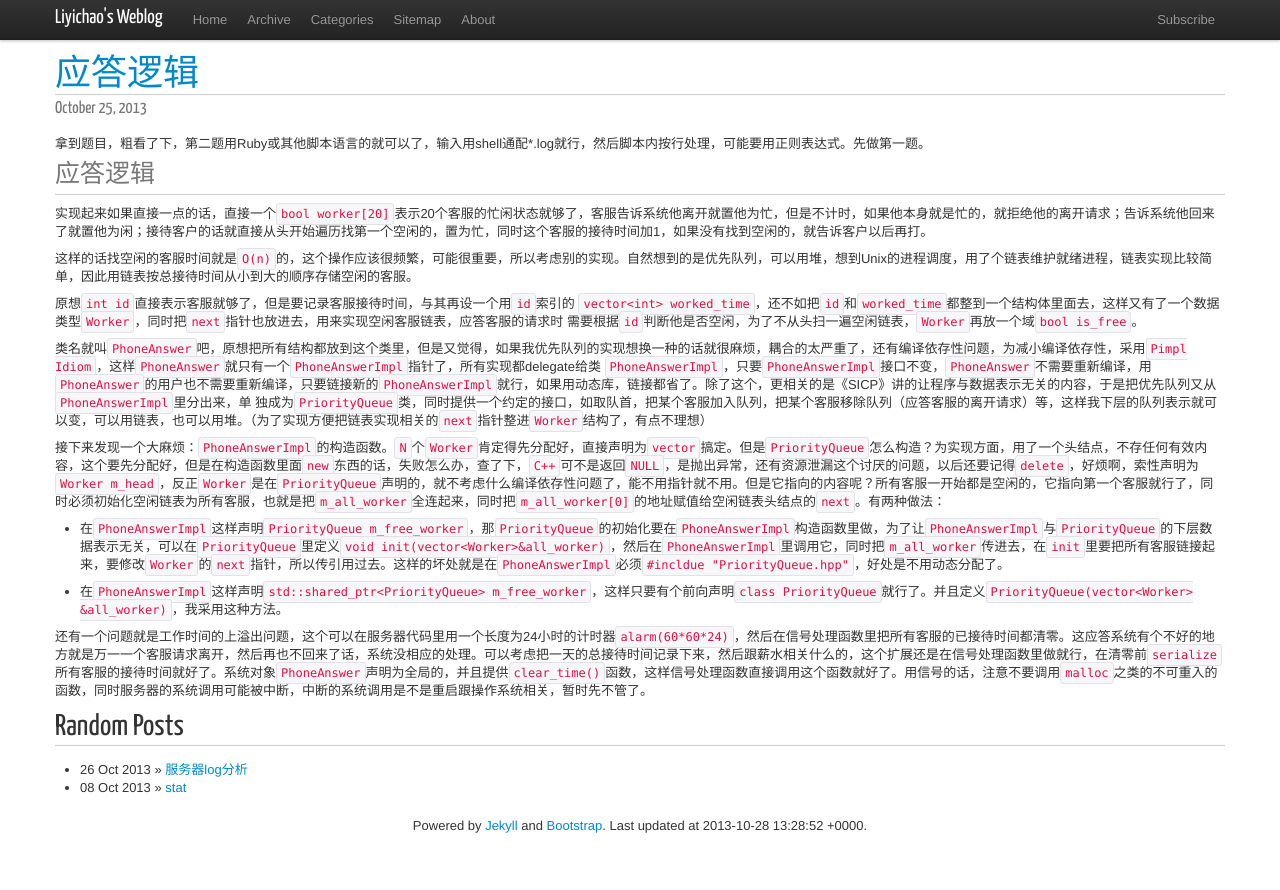
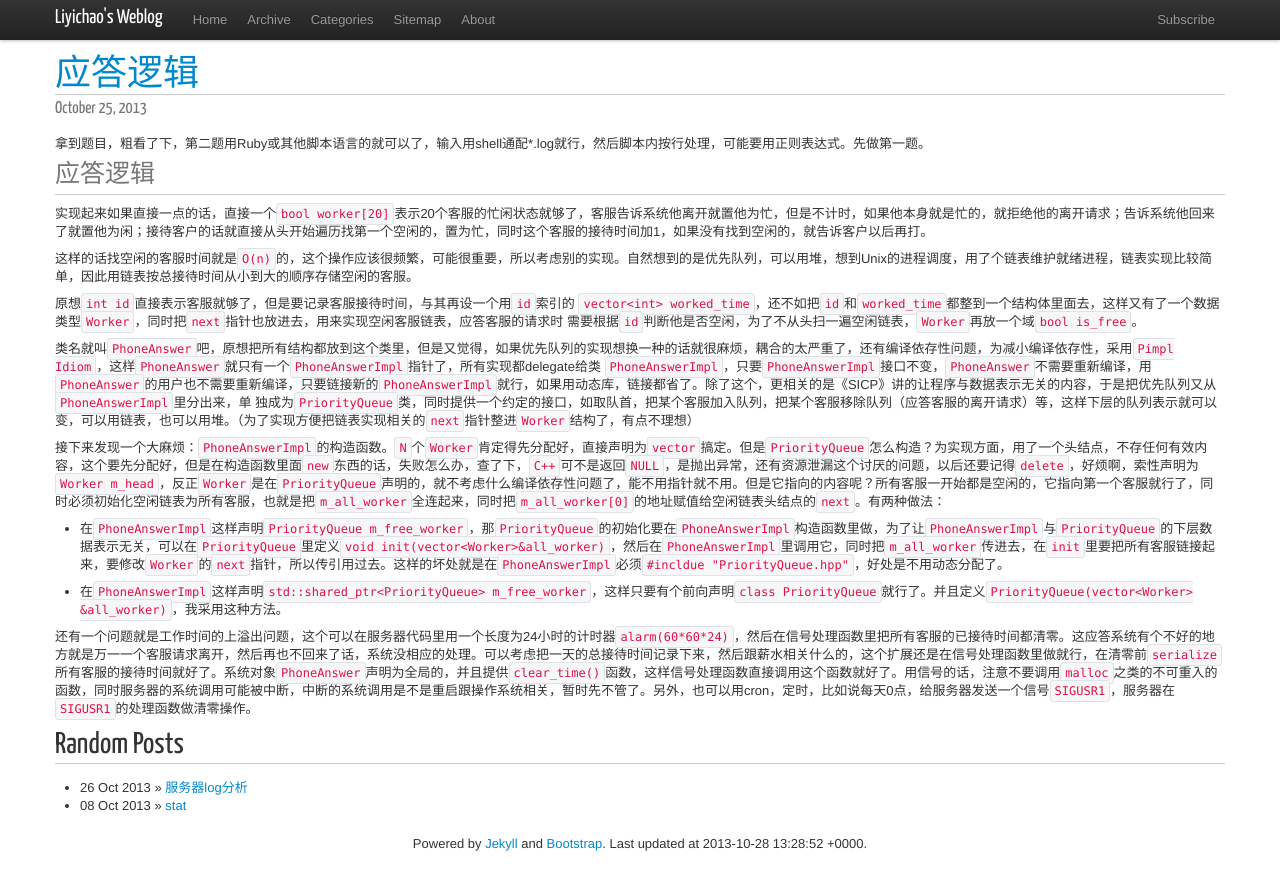
Before and after one commit to liyichao/liyichao.github.io, a Jekyll site: the page built from _posts/2013/2013-10-25-phone-answering-logic.md, in a window 1280 px wide. Shown: the top 890 px of the page. Built offline with Jekyll 4.4.1, drawn with Linux system fonts in a browser that asks for light colours; nearby versions of some CDN libraries; Markdown is read by kramdown in place of the engine named in the settings; comment, search, counter and statistics services are not loaded.

Commit message:
no comment

```diff
--- a/_posts/2013/2013-10-25-phone-answering-logic.md
+++ b/_posts/2013/2013-10-25-phone-answering-logic.md
@@ -15,9 +15,9 @@ tags: []
 worked_time`，还不如把`id`和`worked_time`都整到一个结构体里面去，这样又有了一个数据类型`Worker`，同时把`next`指针也放进去，用来实现空闲客服链表，应答客服的请求时
 需要根据`id`判断他是否空闲，为了不从头扫一遍空闲链表，`Worker`再放一个域`bool is_free`。
 
-类名就叫`PhoneAnswer`吧，原想把所有结构都放到这个类里，但是又觉得，如果我优先队列的实现想换一种的话就很麻烦，耦合的太严重了，还有编译依存性问题，为减小编译依存性，采用`Pimpl Idiom`，这样`PhoneAnswer`就只有一个`PhoneAnswerImpl`指针了，所有实现都delegate给类
+类名就叫`PhoneAnswer`吧，原想把所有结构都放到这个类里，但是又觉得，如果优先队列的实现想换一种的话就很麻烦，耦合的太严重了，还有编译依存性问题，为减小编译依存性，采用`Pimpl Idiom`，这样`PhoneAnswer`就只有一个`PhoneAnswerImpl`指针了，所有实现都delegate给类
 `PhoneAnswerImpl`，只要`PhoneAnswerImpl`接口不变，`PhoneAnswer`不需要重新编译，用`PhoneAnswer`的用户也不需要重新编译，只要链接新的`PhoneAnswerImpl`就行，如果用动态库，链接都省了。除了这个，更相关的是《SICP》讲的让程序与数据表示无关的内容，于是把优先队列又从`PhoneAnswerImpl`里分出来，单
-独成为`PriorityQueue`类，同时提供一个约定的接口，如取队首，把某个客服加入队列，把某个客服移除队列（应答客服的离开请求）等，这样我下层的队列表示就可以变，可以用链表，也可以用堆。（为了实现方便把链表实现相关的`next`指针整进`Worker`结构了，有点不理想）
+独成为`PriorityQueue`类，同时提供一个约定的接口，如取队首，把某个客服加入队列，把某个客服移除队列（应答客服的离开请求）等，这样下层的队列表示就可以变，可以用链表，也可以用堆。（为了实现方便把链表实现相关的`next`指针整进`Worker`结构了，有点不理想）
 
 接下来发现一个大麻烦：`PhoneAnswerImpl`的构造函数。`N`个`Worker`肯定得先分配好，直接声明为`vector`搞定。但是`PriorityQueue`怎么构造？为实现方面，用了一个头结点，不存任何有效内容，这个要先分配好，但是在构造函数里面`new`东西的话，失败怎么办，查了下，`C++`可不是返回`NULL`，是抛出异常，还有资源泄漏这个讨厌的问题，以后还要记得`delete`，好烦啊，索性声明为`Worker m_head`，反正`Worker`是在`PriorityQueue`声明的，就不考虑什么编译依存性问题了，能不用指针就不用。但是它指向的内容呢？所有客服一开始都是空闲的，它指向第一个客服就行了，同时必须初始化空闲链表为所有客服，也就是把`m_all_worker`全连起来，同时把`m_all_worker[0]`的地址赋值给空闲链表头结点的`next`。有两种做法：
 
@@ -25,4 +25,4 @@ worked_time`，还不如把`id`和`worked_time`都整到一个结构体里面去
 
 - 在`PhoneAnswerImpl`这样声明`std::shared_ptr<PriorityQueue> m_free_worker`，这样只要有个前向声明`class PriorityQueue`就行了。并且定义`PriorityQueue(vector<Worker> &all_worker)`，我采用这种方法。
 
-还有一个问题就是工作时间的上溢出问题，这个可以在服务器代码里用一个长度为24小时的计时器`alarm(60*60*24)`，然后在信号处理函数里把所有客服的已接待时间都清零。这应答系统有个不好的地方就是万一一个客服请求离开，然后再也不回来了话，系统没相应的处理。可以考虑把一天的总接待时间记录下来，然后跟薪水相关什么的，这个扩展还是在信号处理函数里做就行，在清零前`serialize`所有客服的接待时间就好了。系统对象`PhoneAnswer`声明为全局的，并且提供`clear_time()`函数，这样信号处理函数直接调用这个函数就好了。用信号的话，注意不要调用`malloc`之类的不可重入的函数，同时服务器的系统调用可能被中断，中断的系统调用是不是重启跟操作系统相关，暂时先不管了。
+还有一个问题就是工作时间的上溢出问题，这个可以在服务器代码里用一个长度为24小时的计时器`alarm(60*60*24)`，然后在信号处理函数里把所有客服的已接待时间都清零。这应答系统有个不好的地方就是万一一个客服请求离开，然后再也不回来了话，系统没相应的处理。可以考虑把一天的总接待时间记录下来，然后跟薪水相关什么的，这个扩展还是在信号处理函数里做就行，在清零前`serialize`所有客服的接待时间就好了。系统对象`PhoneAnswer`声明为全局的，并且提供`clear_time()`函数，这样信号处理函数直接调用这个函数就好了。用信号的话，注意不要调用`malloc`之类的不可重入的函数，同时服务器的系统调用可能被中断，中断的系统调用是不是重启跟操作系统相关，暂时先不管了。另外，也可以用cron，定时，比如说每天0点，给服务器发送一个信号`SIGUSR1`，服务器在`SIGUSR1`的处理函数做清零操作。
```
